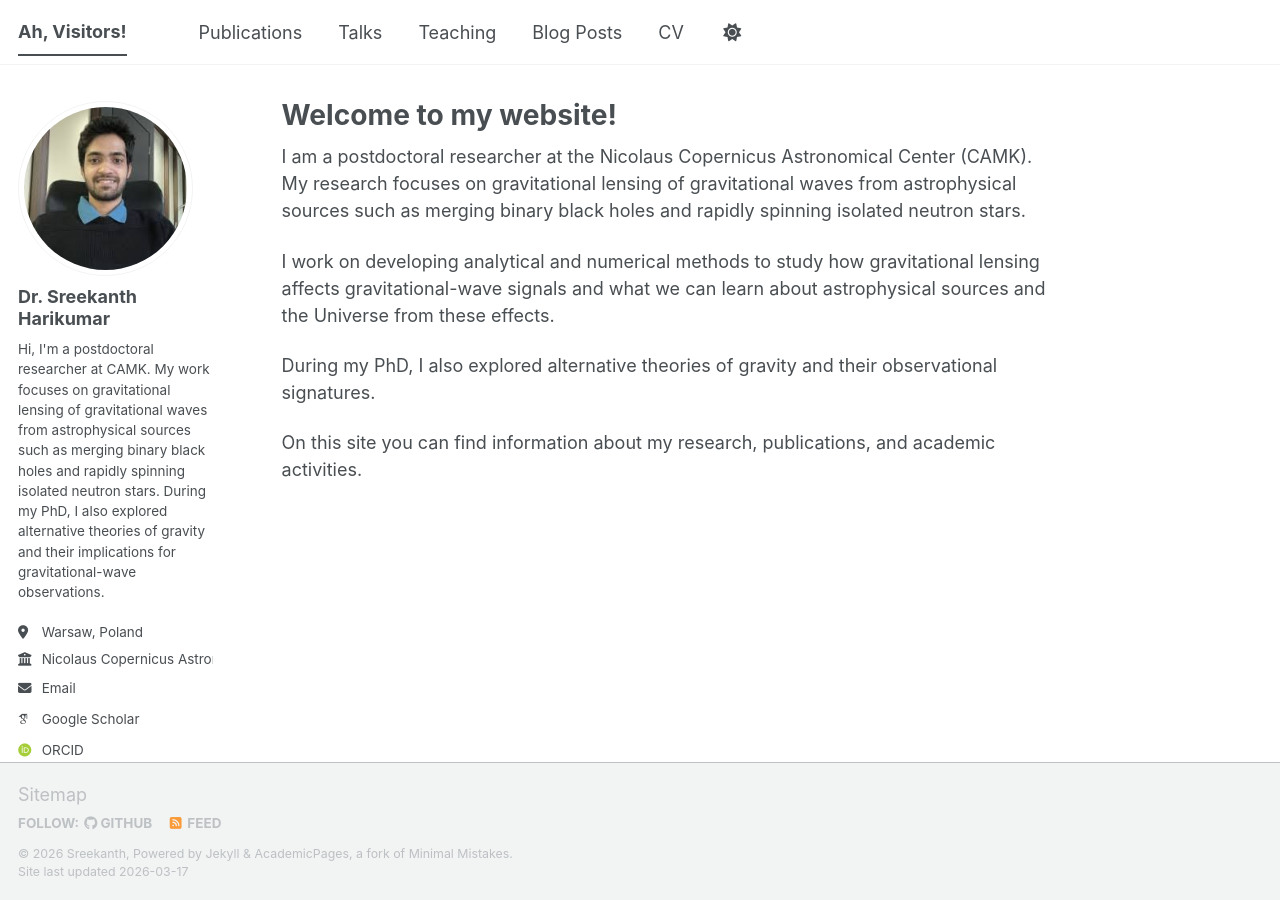
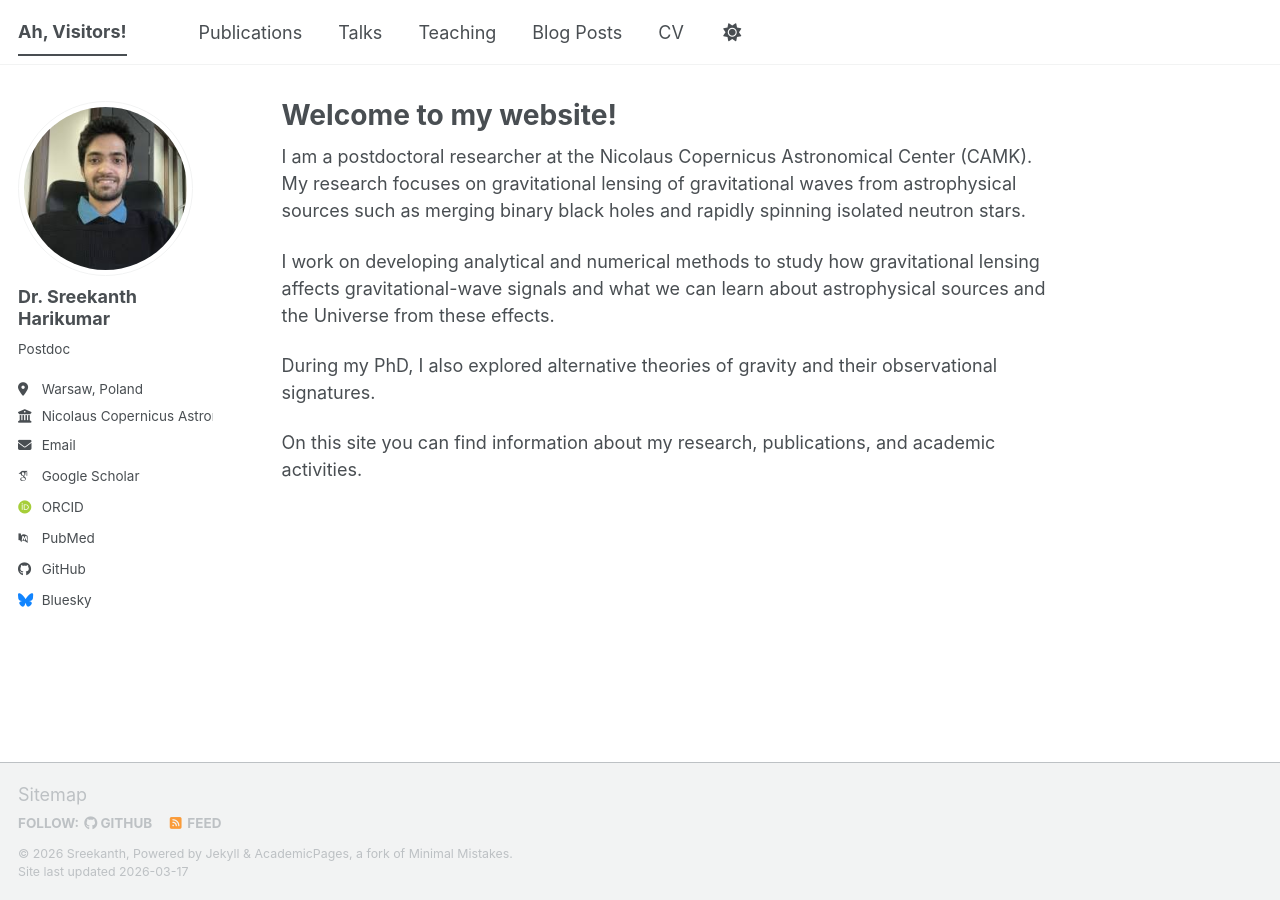
Before and after one commit to hsreekanth15/hsreekanth15.github.io, a Jekyll site: the page built from _pages/about.md, in a window 1280 px wide. Built offline with Jekyll 4.4.1, drawn with Linux system fonts in a browser that asks for light colours; some web fonts are replaced; a script bundle is joined from its source files by our own code; library files that are not in the unit come from our copies.

Commit message:
Basic modifications done

```diff
--- a/_config.yml
+++ b/_config.yml
@@ -26,7 +26,7 @@ author:
   avatar           : "profile.png"
   name             : "Dr. Sreekanth Harikumar"
   pronouns         : # example: "he/him"
-  bio              : "Hi, I'm a postdoctoral researcher at CAMK. My work focuses on gravitational lensing of gravitational waves from astrophysical sources such as merging binary black holes and rapidly spinning isolated neutron stars. During my PhD, I also explored alternative theories of gravity and their implications for gravitational-wave observations. "
+  bio              : "Postdoc"
   location         : "Warsaw, Poland"
   employer         : "Nicolaus Copernicus Astronomical Center"
   uri              : # URL
```
